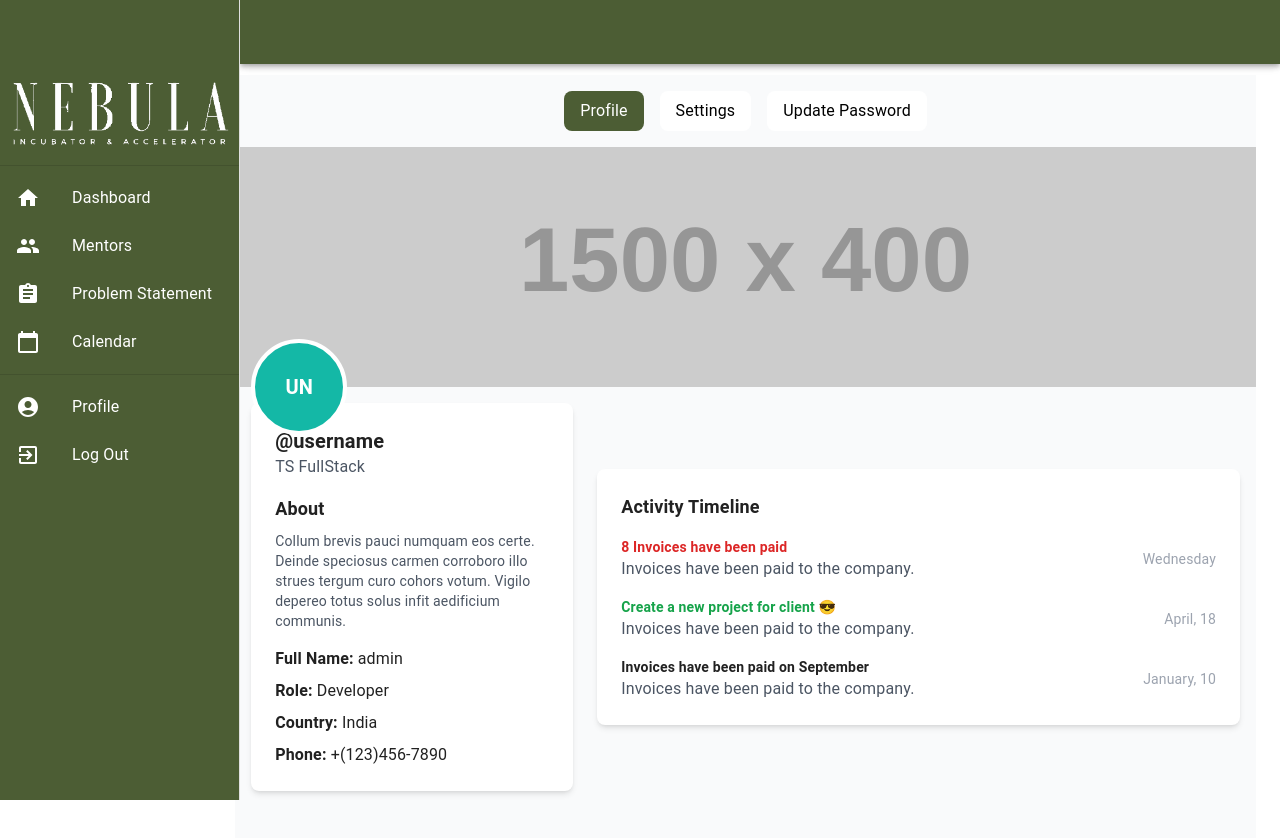
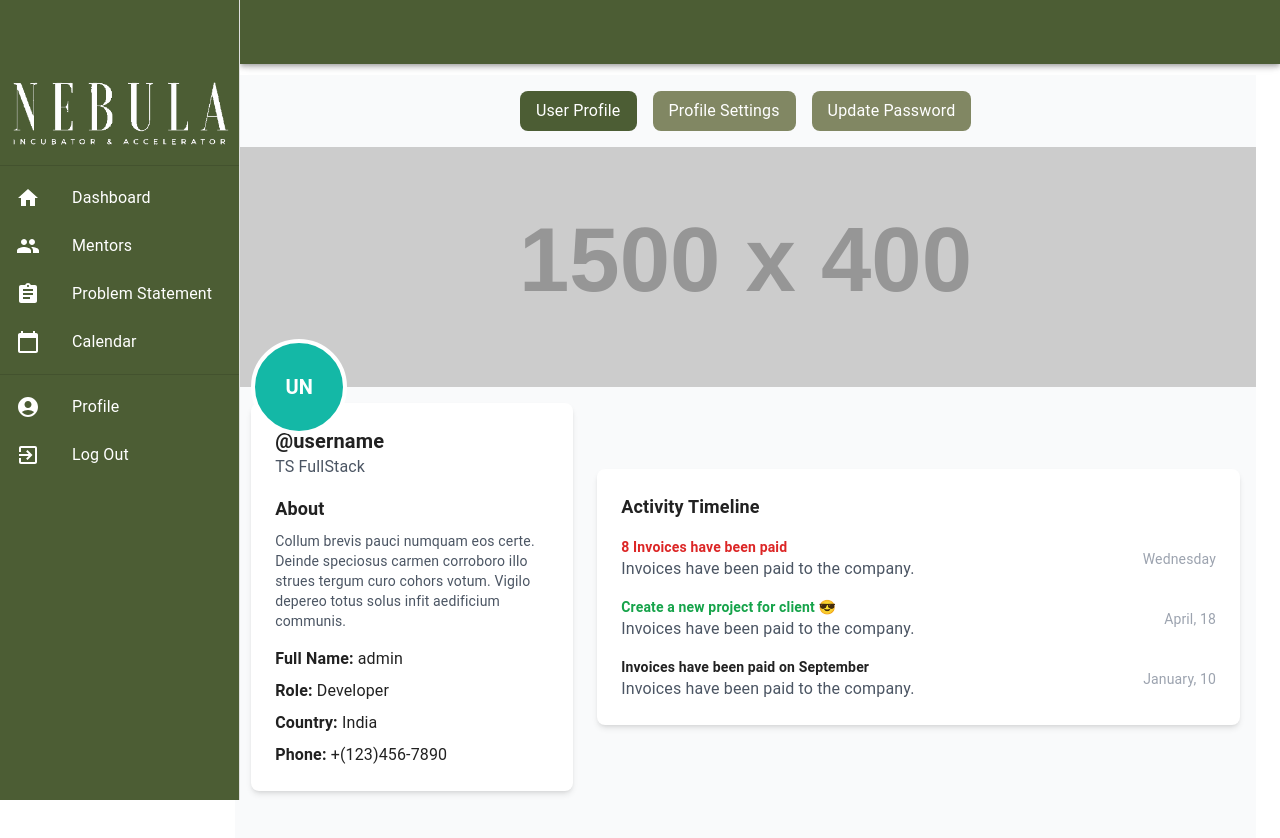
Before and after one commit to ANUXR4G/Nebula-Dashboard, a React (Create React App) app: page /dashboard/profile in a window 1280 px wide. Shown: the top 838 px of the page. Built offline with nearby package versions, Linux system fonts and the light colour scheme.

Commit message:
Initial Commit

```diff
--- a/src/components/Login/Home/homepage.jsx
+++ b/src/components/Login/Home/homepage.jsx
@@ -34,7 +34,7 @@ const HomePage = () => {
           <h4 className="text-lg font-semibold">5</h4>
           <p className="text-sm">Applied Problem Statement</p>
           <div className="w-16 h-16 mt-4">
-          <AssignmentIcon style={{ color: 'white', fontSize: '3rem' }} />
+          <AssignmentIcon style={{ color: 'white', fontSize: '4rem', opacity: '20%' }} />
           </div>
         </div>
 
@@ -42,7 +42,7 @@ const HomePage = () => {
           <h4 className="text-lg font-semibold">10</h4>
           <p className="text-sm">Meeting With <br/> Mentors</p>
           <div className="w-16 h-16 mt-4">
-          <GroupIcon style={{ color: 'white', fontSize: '3rem' }}/>
+          <GroupIcon style={{ color: 'white', fontSize: '4rem', opacity: "20%" }}/>
           </div>
         </div>
       </div>
--- a/src/components/Login/Home/profile.jsx
+++ b/src/components/Login/Home/profile.jsx
@@ -28,19 +28,19 @@ const UserProfile = () => {
       {/* Navigation Buttons */}
       <div className="flex justify-center space-x-4 p-4">
         <button
-          className={`px-4 py-2 rounded-lg ${activeSection === 'profile' ? 'bg-[#4c5d34] text-white' : 'bg-white text-black'}`}
+          className={`px-4 py-2 rounded-lg ${activeSection === 'profile' ? 'bg-[#4c5d34] text-white' : 'bg-[#818763] text-white'}`}
           onClick={() => setActiveSection('profile')}
         >
-          Profile
+          User Profile
         </button>
         <button
-          className={`px-4 py-2 rounded-lg ${activeSection === 'settings' ? 'bg-[#4c5d34] text-white' : 'bg-white text-black'}`}
+          className={`px-4 py-2 rounded-lg ${activeSection === 'settings' ? 'bg-[#4c5d34] text-white' : 'bg-[#818763] text-white'}`}
           onClick={() => setActiveSection('settings')}
         >
-          Settings
+          Profile Settings
         </button>
         <button
-          className={`px-4 py-2 rounded-lg ${activeSection === 'password' ? 'bg-[#4c5d34] text-white' : 'bg-white text-black'}`}
+          className={`px-4 py-2 rounded-lg ${activeSection === 'password' ? 'bg-[#4c5d34] text-white' : 'bg-[#818763] text-white'}`}
           onClick={() => setActiveSection('password')}
         >
           Update Password
```
